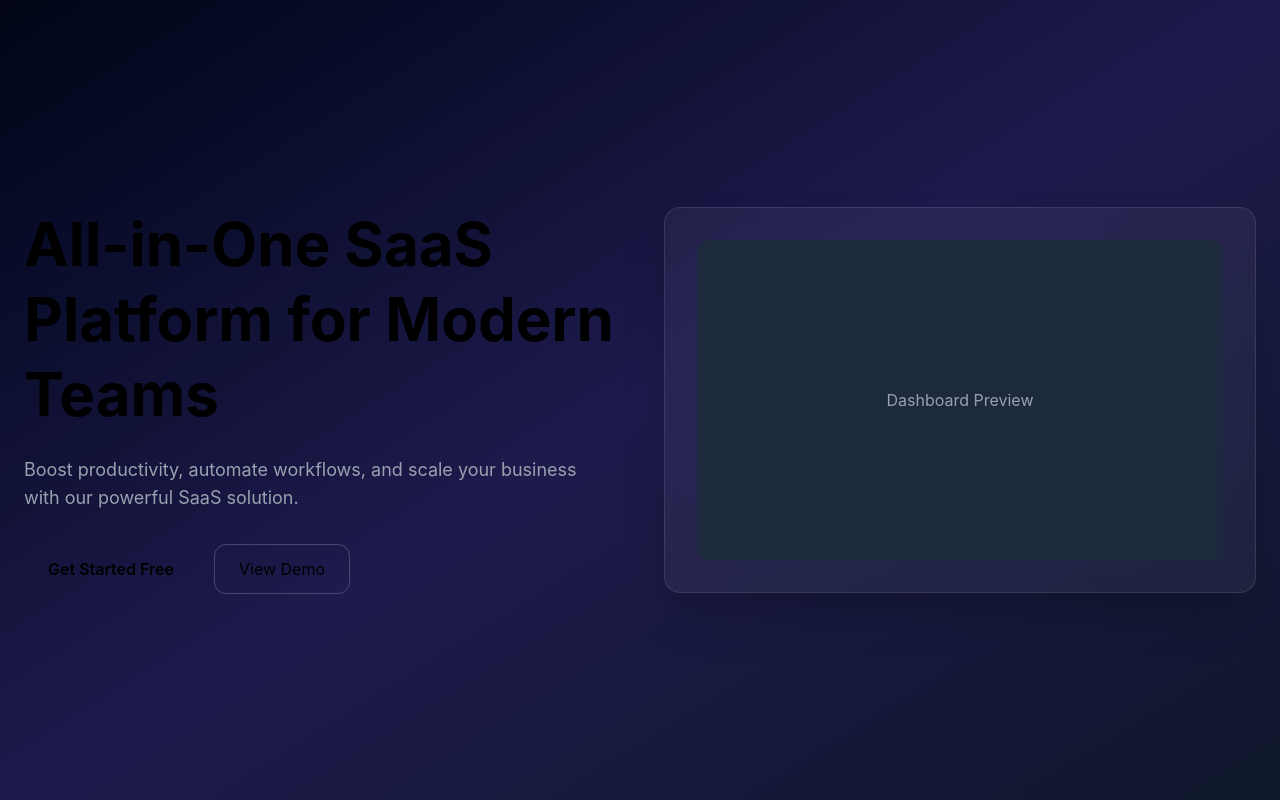
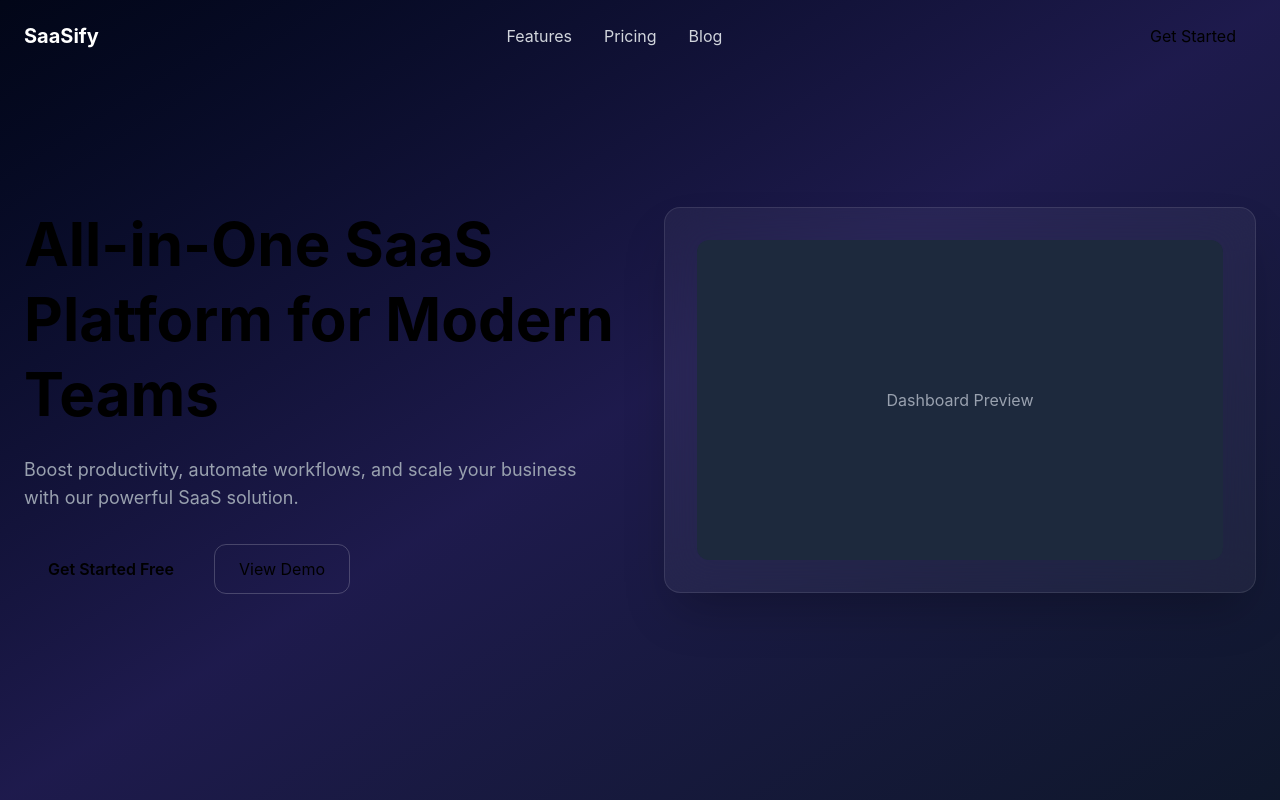
Before and after one commit to 786asifakbar/SaaslandingPage, a React (Vite) app: page / in a window 1280 px wide. Shown: the top 800 px of the page. Built offline with nearby package versions, Linux system fonts and the light colour scheme.

Commit message:
Add Navbar component and update dependencies in package files

```diff
--- a/package.json
+++ b/package.json
@@ -11,8 +11,10 @@
   },
   "dependencies": {
     "@tailwindcss/vite": "^4.2.1",
+    "framer-motion": "^12.34.3",
     "react": "^19.2.0",
-    "react-dom": "^19.2.0"
+    "react-dom": "^19.2.0",
+    "react-icons": "^5.5.0"
   },
   "devDependencies": {
     "@eslint/js": "^9.39.1",
--- /dev/null
+++ b/src/components/Navbar.jsx
@@ -0,0 +1,45 @@
+import React from "react"
+import { useState, useEffect } from "react"
+import { motion } from "framer-motion"
+
+const Navbar = () => {
+  const [scrolled, setScrolled] = useState(false)
+
+  useEffect(() => {
+    const handleScroll = () => {
+      setScrolled(window.scrollY > 50)
+    }
+    window.addEventListener("scroll", handleScroll)
+    return () => window.removeEventListener("scroll", handleScroll)
+  }, [])
+
+  return (
+    <motion.nav
+      initial={{ y: -100 }}
+      animate={{ y: 0 }}
+      className={`fixed w-full z-50 transition-all duration-300 ${
+        scrolled
+          ? "bg-slate-900/70 backdrop-blur-xl border-b border-white/10 shadow-lg"
+          : "bg-transparent"
+      }`}
+    >
+      <div className="max-w-7xl mx-auto px-6 py-4 flex justify-between items-center">
+        <h1 className="text-xl font-bold text-white">
+          SaaSify
+        </h1>
+
+        <div className="hidden md:flex gap-8 text-gray-300">
+          <a href="#" className="hover:text-white transition">Features</a>
+          <a href="#" className="hover:text-white transition">Pricing</a>
+          <a href="#" className="hover:text-white transition">Blog</a>
+        </div>
+
+        <button className="bg-primary px-5 py-2 rounded-xl hover:bg-indigo-500 transition">
+          Get Started
+        </button>
+      </div>
+    </motion.nav>
+  )
+}
+
+export default Navbar
--- a/src/pages/Home.jsx
+++ b/src/pages/Home.jsx
@@ -1,4 +1,5 @@
 import React from "react"
+import Navbar from "../components/Navbar"
 import Hero from "../components/Hero"
 import DashboardPreview from "../components/DashboardPreview"
 import Integrations from "../components/Integrations"
@@ -8,6 +9,7 @@ import BlogSection from "../components/BlogSection"
 const Home = () => {
   return (
     <>
+    <Navbar />
       <Hero />
       <DashboardPreview />
       <Integrations />
```
Also changed, not shown: 1 other file (tests, documents, lock files or other folders).
